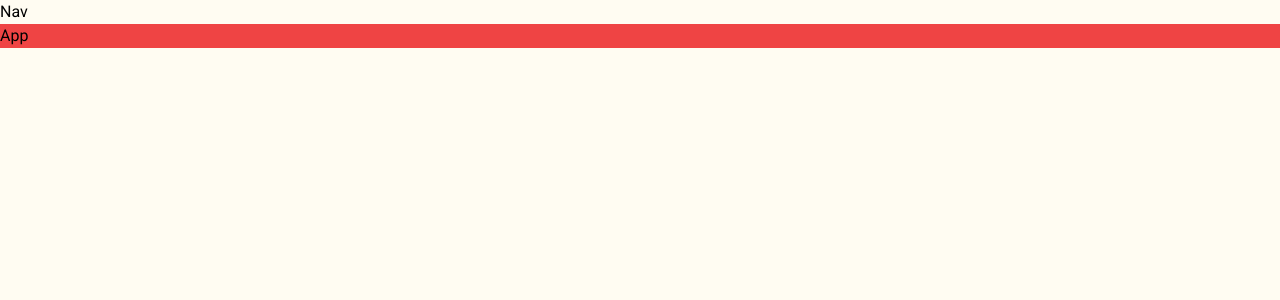
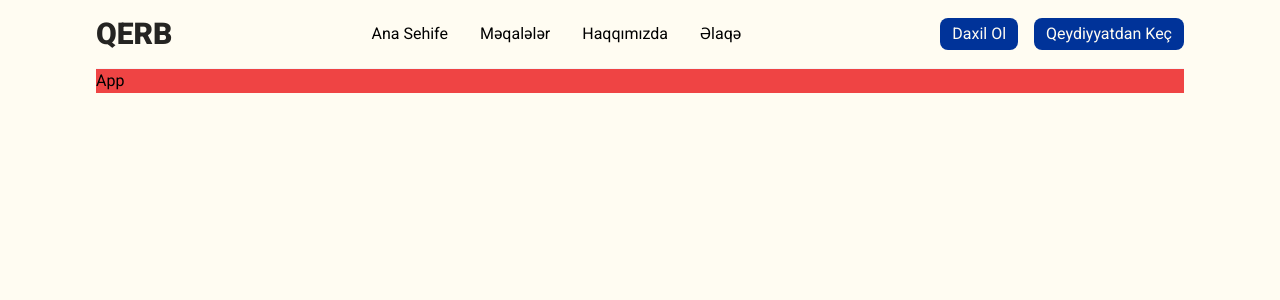
Before and after one commit to bayramovmurad/qerb.az, a Next.js app: page / in a window 1280 px wide. Shown: the top 300 px of the page. Built offline with nearby package versions, Linux system fonts and the light colour scheme.

Commit message:
feat(frontend): created navbar and navbar mobile design

```diff
--- a/app/layout.tsx
+++ b/app/layout.tsx
@@ -17,7 +17,7 @@ export default function RootLayout({
 }) {
   return (
     <html lang="en">
-      <body className={`${roboto.className} overflow-x-hidden bg-light`}>
+      <body className={`${roboto.className} overflow-x-hidden bg-light w-[85%] mx-auto`}>
       <Navbar/>
       {children}
       </body>
--- /dev/null
+++ b/components/shared/MobileMenu.tsx
@@ -0,0 +1,78 @@
+import {useEffect, useState} from "react";
+
+import {
+    FaSquareXTwitter, FaSquareInstagram, FaSquareSnapchat
+} from "react-icons/fa6";
+
+import {CgClose, CgMenuGridO} from "react-icons/cg";
+import Link from "next/link";
+import {FaFacebookSquare} from "react-icons/fa";
+import {navLinks} from "@/constants";
+import Route from "@/components/ui/Route";
+import Button from "@/components/ui/Button";
+
+
+const MobileMenu = () => {
+    const [openMobileMenu, setOpenMobileMenu] = useState<boolean>(false);
+
+    const mobileMenuHandler = () => {
+        setOpenMobileMenu(!openMobileMenu);
+    }
+    return (
+     <>
+         <div className="md:hidden" onClick={mobileMenuHandler}>
+             {
+                 openMobileMenu ? <CgClose size={25}/> : <CgMenuGridO size={25}/>
+             }
+         </div>
+
+         {openMobileMenu ? (
+             <div
+                onClick={() => setOpenMobileMenu(false)}
+                className="fixed w-full h-screen top-0 left-0 bg-black/25 z-50"
+             >
+                <div
+                    onClick={(e) => e.stopPropagation()}
+                    className="absolute h-screen left-0 top-0 w-60 bg-white z-[999] px-5 border-r overflow-y-hidden flex flex-col gap-10"
+                >
+                 <div className="border-b py-5">
+                    <Link href={"/"}>
+                        <h1 className="text-3xl font-extrabold text-secondary">
+                            QERB
+                        </h1>
+                    </Link>
+                </div>
+                    <div
+                        className="flex gap-5 text-secondary flex-1 justify-center text-xl mt-5"
+                    >
+                        <FaFacebookSquare/>
+                        <FaSquareInstagram/>
+                        <FaSquareXTwitter/>
+                        <FaSquareSnapchat/>
+                    </div>
+
+                    <ul
+                        className="flex items-center justify-center gap-10 flex-col mt-5 flex-1 py-5 border-b"
+                    >
+                        {
+                            navLinks.map((link, index) => (
+                                <li key={index}>
+                                    <Route route={link.route} label={link.label} onClick={() => setOpenMobileMenu(false)}/>
+                                </li>
+                            ))
+                        }
+                    </ul>
+                    <div className="flex gap-5 flex-1 flex-col py-5">
+                        <Button text="Daxil Ol" ariaLabel="Log In button" onClick={() => null}/>
+                        <Button text="Qeydiyyatdan Keç" ariaLabel="Sign Up button" onClick={() => null}/>
+                    </div>
+                </div>
+             </div>
+         ): null
+
+         }
+     </>
+    )
+}
+
+export default MobileMenu;
--- a/components/shared/Navbar.tsx
+++ b/components/shared/Navbar.tsx
@@ -1,8 +1,45 @@
+"use client"
+
+import Link from "next/link";
+import Button from "@/components/ui/Button";
+import Route from "@/components/ui/Route";
+import {navLinks} from "@/constants";
+import {useEffect, useState} from "react";
+import clsx from "clsx";
+import MobileMenu from "@/components/shared/MobileMenu";
+
 const Navbar = () => {
-  return(
-      <nav>
-        Nav
+  return (
+      <nav className="w-full">
+          <div className="flex py-4 justify-between items-center border-b border-gray-100 w-full">
+
+              <div>
+                  <Link href={"/"}>
+                      <h1 className={"text-secondary text-3xl font-extrabold"}>
+                          QERB
+                      </h1>
+                  </Link>
+              </div>
+
+              <ul className="flex items-center justify-center lg:gap-8 gap-4 max-md:hidden">
+                  {navLinks.map((link, index) => (
+                      <li key={index}>
+                          <Route route={link.route} label={link.label}/>
+                      </li>
+                  ))}
+              </ul>
+
+              <div className="flex gap-x-4 max-md:hidden">
+                  <Button text="Daxil Ol" ariaLabel="Log In button" onClick={() => null}/>
+                  <Button text="Qeydiyyatdan Keç" ariaLabel="Sign Up button" onClick={() => null}/>
+              </div>
+
+              <div className="md:hidden">
+                  <MobileMenu/>
+              </div>
+          </div>
       </nav>
+
   )
 }
 
--- a/components/ui/Button.tsx
+++ b/components/ui/Button.tsx
@@ -12,7 +12,7 @@ const Button = ({text, onClick, ariaLabel}: buttonProps) => {
         <button
             onClick={onClick}
             aria-label={ariaLabel}
-            className="bg-darkBlue py-1 px-4 rounded-lg hover:bg-darkBlue/80 duration-500">
+            className="bg-darkBlue py-1 px-3 rounded-lg text-light hover:bg-darkBlue/80 duration-500">
             {text}
         </button>
     )
--- a/components/ui/Route.tsx
+++ b/components/ui/Route.tsx
@@ -4,18 +4,18 @@ import clsx from "clsx";
 interface routeProps {
     route: string;
     label: string;
-    isActive: boolean;
+    isActive?: boolean;
     onClick?: () => void;
 }
 
 const Route = ({route,label,isActive,onClick}: routeProps) => {
     return (
-        <div>
+        <div className="relative">
             <Link
                 href={route}
                 onClick={onClick}
                 className={clsx(
-                    isActive && "text-darkBlue rounded-none bg-transparent"
+                    isActive && "text-darkBlue rounded-none hover:bg-darkBlue/10 hover:border-2 hover:border-b-darkBlue p-1"
                 )}
             >
                 {label}
--- a/constants/index.ts
+++ b/constants/index.ts
@@ -1,18 +1,18 @@
 export const navLinks = [
     {
         route: "/",
-        label: "Home",
+        label: "Ana Sehife",
     },
     {
-        route: "/posts",
-        label: "Posts",
+        route: "/məqalələr",
+        label: "Məqalələr",
     },
     {
-        route: "/about",
-        label: "About",
+        route: "/haqqımızda",
+        label: "Haqqımızda",
     },
     {
-        route: "/contact",
-        label: "Contact",
+        route: "/əlaqə",
+        label: "Əlaqə",
     },
 ];
--- a/package.json
+++ b/package.json
@@ -12,7 +12,8 @@
     "clsx": "^2.1.1",
     "next": "14.0.3",
     "react": "^18",
-    "react-dom": "^18"
+    "react-dom": "^18",
+    "react-icons": "^5.3.0"
   },
   "devDependencies": {
     "@types/node": "^20",
```
Also changed, not shown: 1 other file (tests, documents, lock files or other folders).
